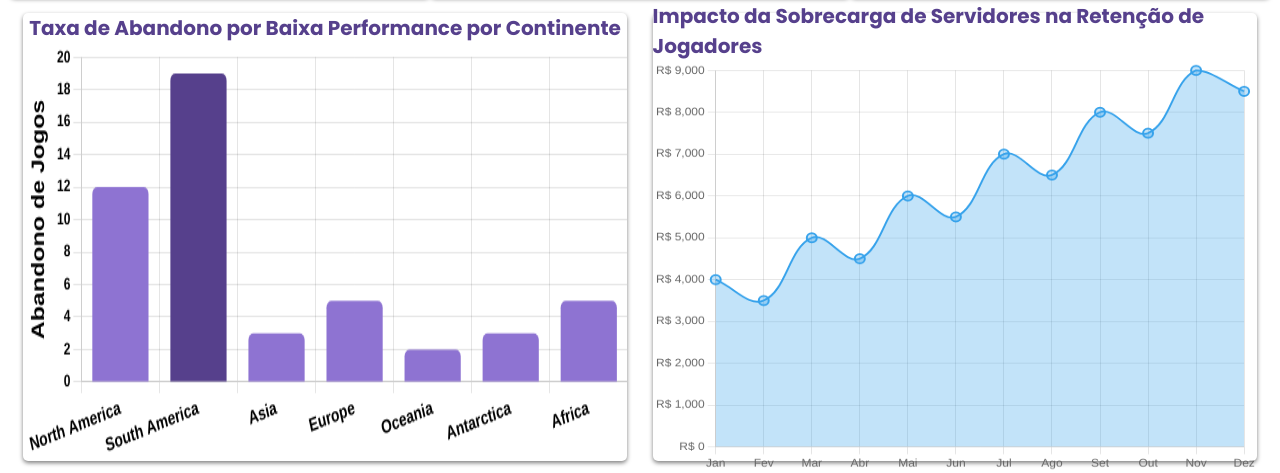
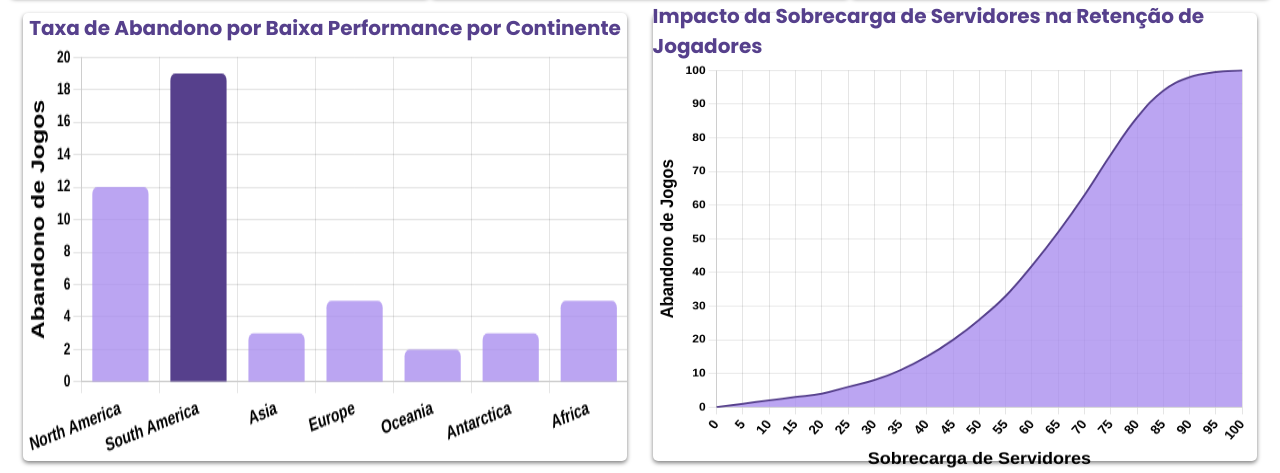
Before and after one commit to Latency-Slayer/web-data-viz, a website: page public/dashImpactoNegocio.html in a window 1280 px wide. Shown: the part 329-802 px from the top of the page. Drawn offline with nearby package versions, Linux system fonts and the light colour scheme; a web font is replaced by a local one.

Commit message:
Atualização status Dashboard - Gráficos estáticos
Atualização status Dashboard - Gráficos estáticos

```diff
--- a/public/dashImpactoNegocio.html
+++ b/public/dashImpactoNegocio.html
@@ -60,7 +60,7 @@
       }],
     },
     options: {
-        backgroundColor: ['#8e73d2', '#56408C', '#8e73d2', '#8e73d2', '#8e73d2', '#8e73d2', '#8e73d2'],
+        backgroundColor: ['#a589eec1', '#56408C', '#a589eec1', '#a589eec1', '#a589eec1', '#a589eec1', '#a589eec1'],
         borderRadius: 5,
         plugins: {
             legend: {
@@ -102,12 +102,11 @@
   const ctx2 = document.getElementById('chartArea');
 
   const data = {
-            labels: ['Jan', 'Fev', 'Mar', 'Abr', 'Mai', 'Jun', 'Jul', 'Ago', 'Set', 'Out', 'Nov', 'Dez'],
+            labels: [0, 5, 10, 15, 20, 25, 30, 35, 40, 45, 50, 55, 60, 65, 70, 75, 80, 85, 90, 95, 100],
             datasets: [{
-                label: 'Vendas (R$)',
-                data: [4000, 3500, 5000, 4500, 6000, 5500, 7000, 6500, 8000, 7500, 9000, 8500],
-                backgroundColor: 'rgba(54, 162, 235, 0.3)',
-                borderColor: 'rgba(54, 162, 235, 1)',
+                data: [0, 1, 2, 3, 4, 6, 8, 11, 15, 20, 26, 33, 42, 52, 63, 75, 86, 94, 98, 99.5, 100],
+                backgroundColor: '#a589eec1',
+                borderColor: '#56408C',
                 borderWidth: 2,
                 fill: true,
                 tension: 0.4
@@ -130,20 +129,50 @@
                         beginAtZero: true,
                         ticks: {
                             callback: function(value) {
-                                return 'R$ ' + value.toLocaleString();
+                                return value.toLocaleString();
+                            },
+                            color: 'black',
+                            font: {
+                                weight: 'bold'
+                            },
+                        },
+                        title: {
+                            display: true,
+                            text: 'Abandono de Jogos',
+                            color: 'black',
+                            font: {
+                                size: 18,
+                                weight: 'bold'
                             }
                         }
-                    }
+                    },
+                     x: {
+                        ticks: {
+                            color: 'black',
+                            font: {
+                                size: 13.7,
+                                weight: 'bolder'
+                            }
+                        },
+                        title: {
+                            display: true,
+                            text: 'Sobrecarga de Servidores',
+                            color: 'black',
+                            font: {
+                                size: 18,
+                                weight: 'bold'
+                            }
+                        }
+                    },
                 },
                 elements: {
                     point: {
-                        radius: 5,
-                        hoverRadius: 8
+                        radius: 0,
+                        hoverRadius: 0
                     }
                 }
             }
         };
-
         // Criar o gráfico
         const areaChart = new Chart(ctx2, config);
 </script>
```
